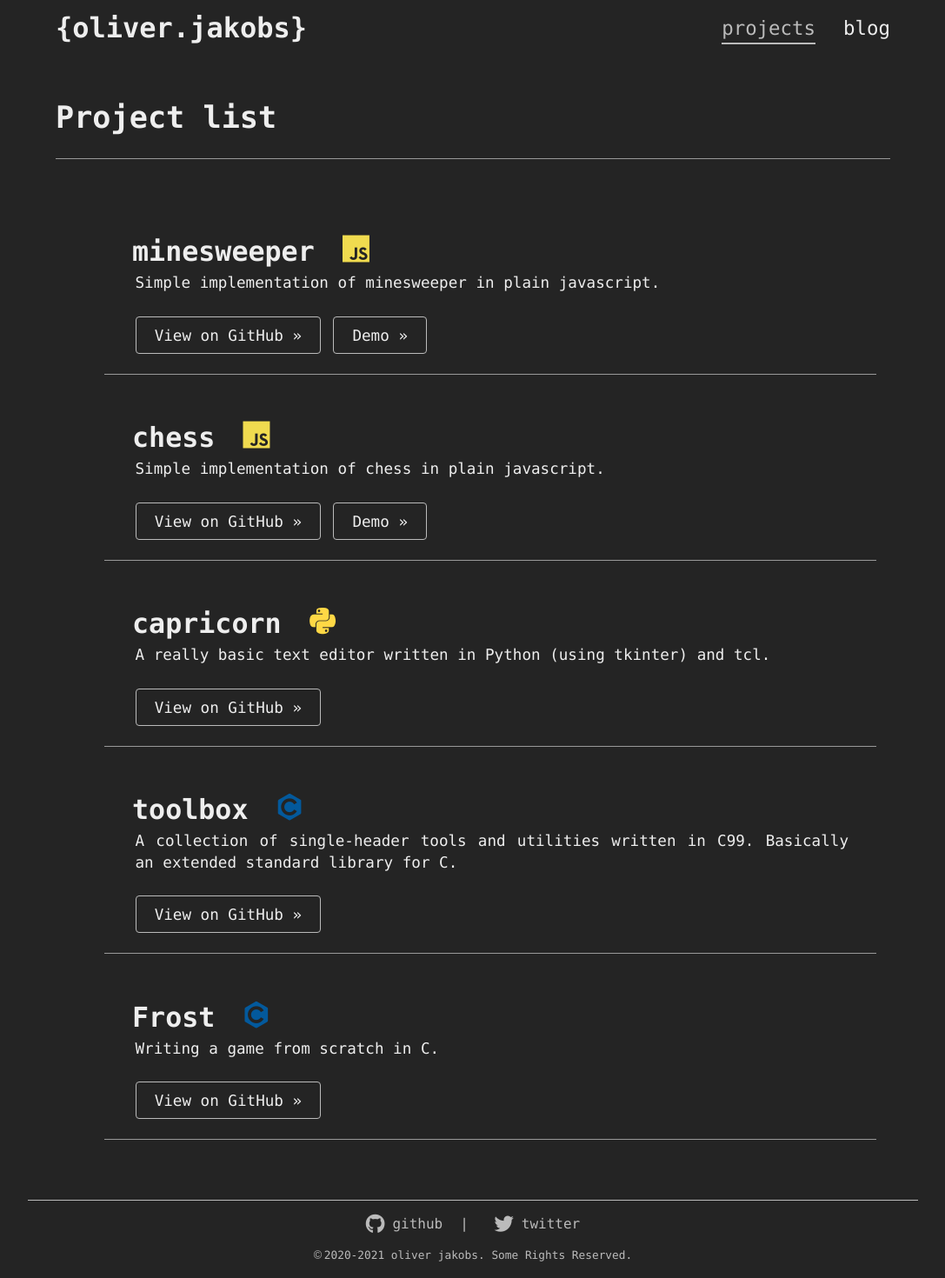
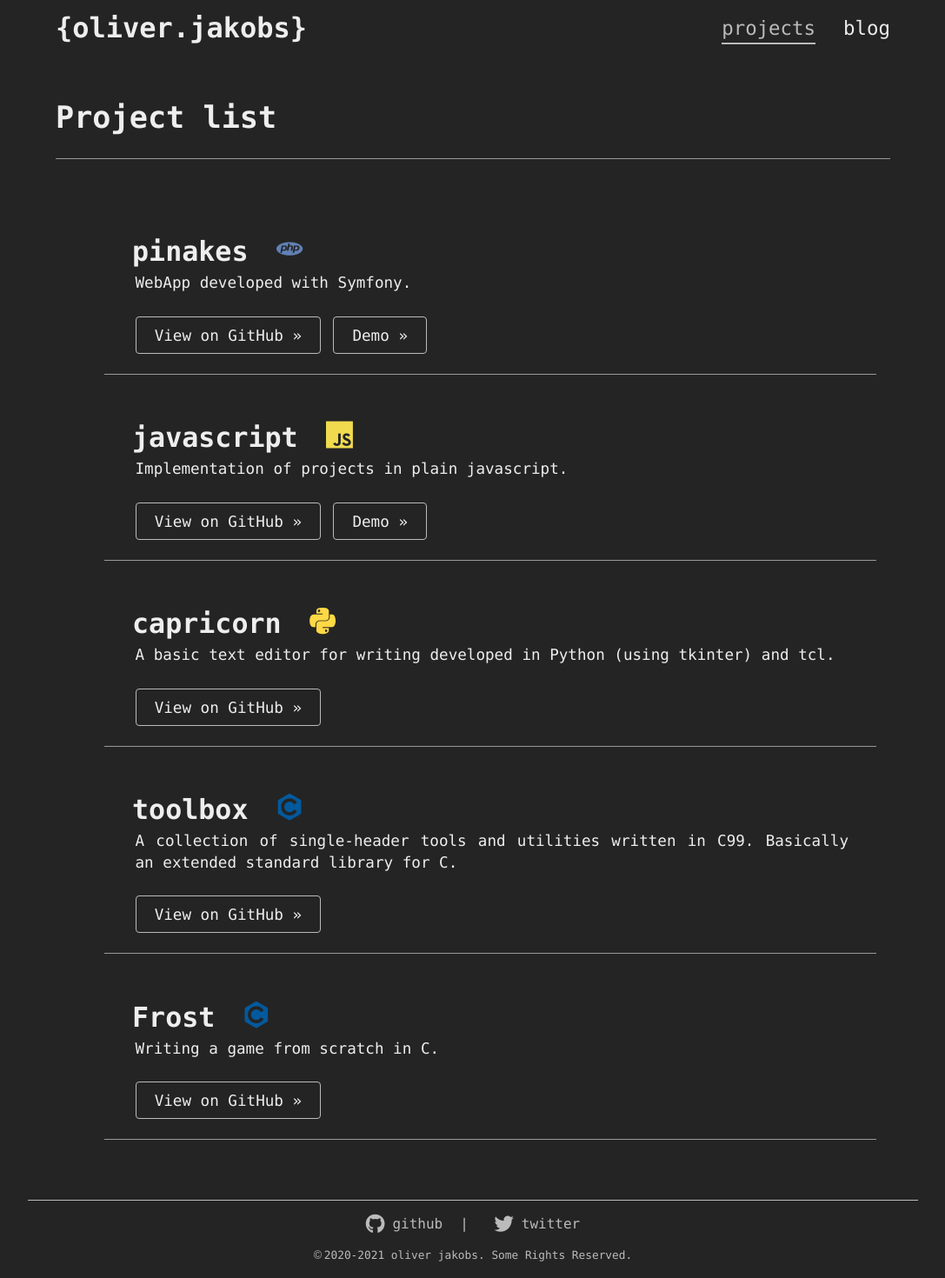
Before and after one commit to oliverjakobs/oliverjakobs.github.io, a Jekyll site: the page built from projects.html, in a window 1280 px wide. Shown: the whole page at 87% size, without its empty margins (96-1183 px from the left). Built offline with Jekyll 4.4.1, drawn with Linux system fonts in a browser that asks for light colours; nearby versions of some CDN libraries.

Commit message:
Update projects.yml

```diff
--- a/_data/projects.yml
+++ b/_data/projects.yml
@@ -1,19 +1,19 @@
-- name: minesweeper
+- name: pinakes
+  lang: PHP
+  lang-icon: devicon-php-plain colored
+  description: WebApp developed with Symfony.
+  repository: https://github.com/oliverjakobs/pinakes
+  demo-link: /js/minesweeper
+- name: javascript
   lang: javascript
   lang-icon: devicon-javascript-plain colored
-  description: Simple implementation of minesweeper in plain javascript.
-  repository: https://github.com/oliverjakobs/js/tree/main/minesweeper
+  description: Implementation of projects in plain javascript.
+  repository: https://github.com/oliverjakobs/js
   demo-link: /js/minesweeper
-- name: chess
-  lang: javascript
-  lang-icon: devicon-javascript-plain colored
-  description: Simple implementation of chess in plain javascript.
-  repository: https://github.com/oliverjakobs/js/tree/main/chess
-  demo-link: /js/chess
 - name: capricorn
   lang: python/tcl
   lang-icon: devicon-python-plain colored
-  description: A really basic text editor written in Python (using tkinter) and tcl.
+  description: A basic text editor for writing developed in Python (using tkinter) and tcl.
   repository: https://github.com/oliverjakobs/capricorn
 - name: toolbox
   lang: C99
```
